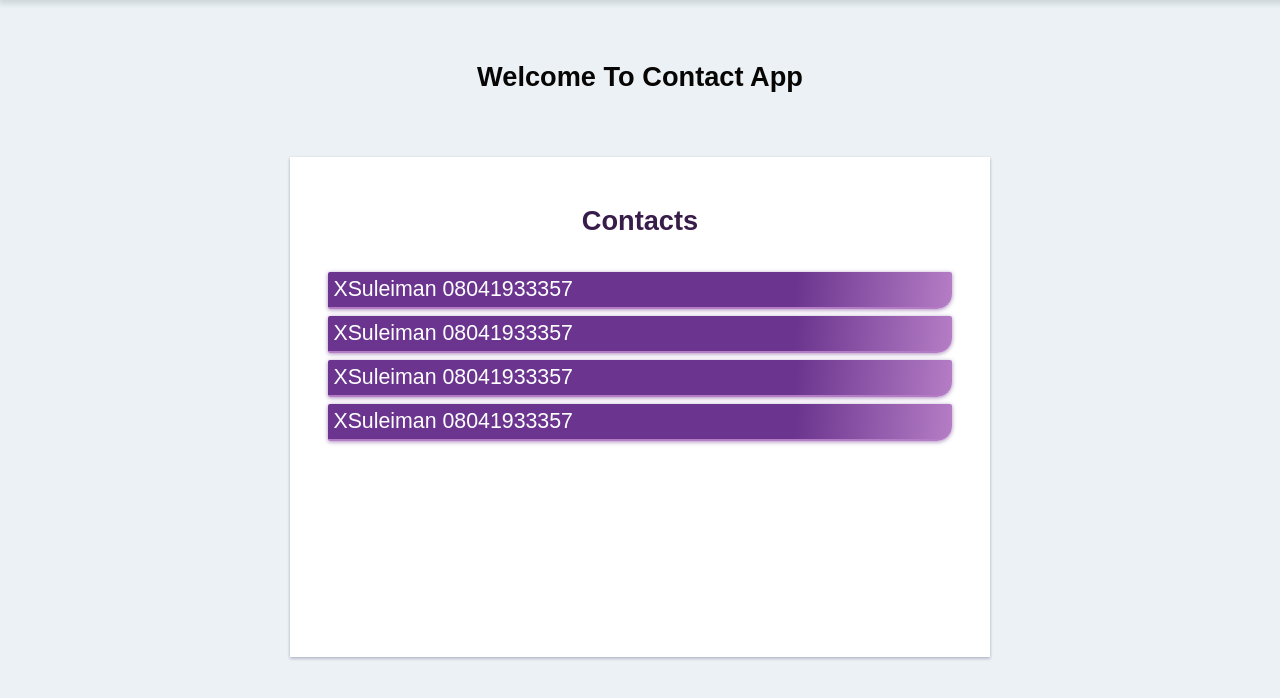
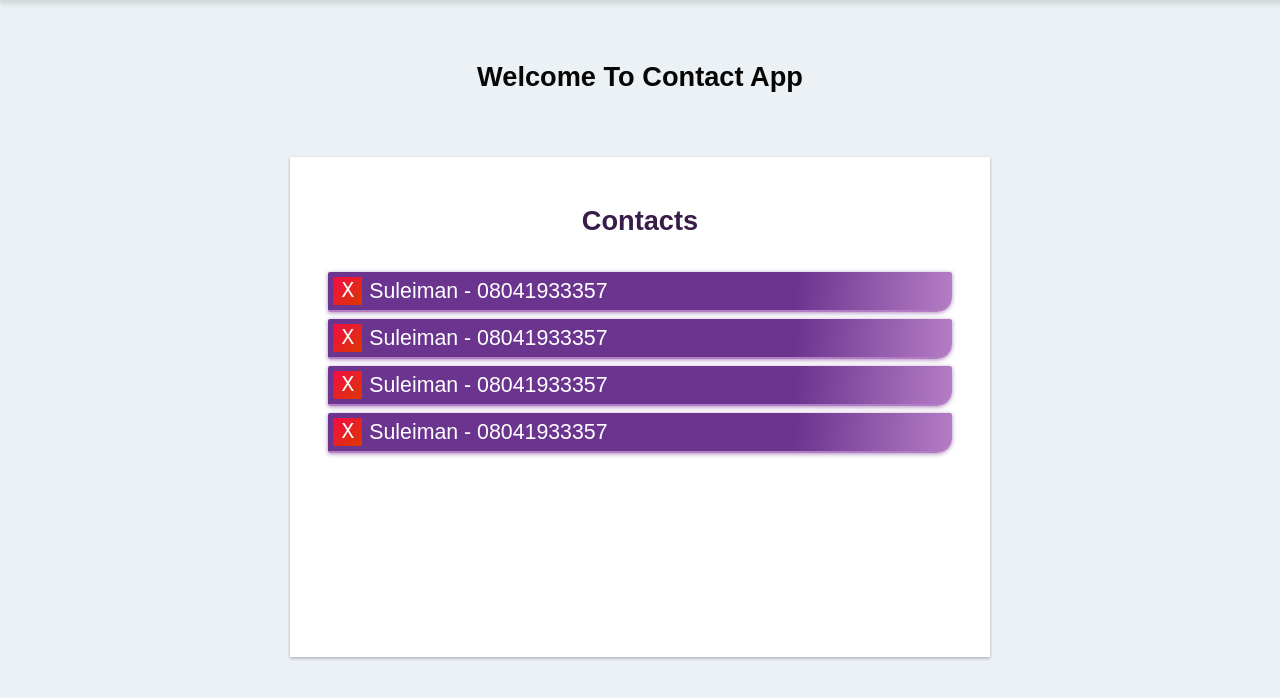
Before and after one commit to majiyd/contact-app, a React app: page / in a window 1280 px wide. Shown: the part 84-782 px from the top of the page. Built offline with nearby package versions, Linux system fonts and the light colour scheme.

Commit message:
finished designing contact component

```diff
--- a/src/components/Contact.js
+++ b/src/components/Contact.js
@@ -7,7 +7,7 @@ class Contact extends PureComponent {
     return (
       <div className={styles.contact}>
         <DeleteContact/>
-        <div>Suleiman 08041933357</div>
+        <div style={{margin: "auto 0"}}>Suleiman - 08041933357</div>
       </div>
     );
   }
--- a/src/components/DeleteContact.js
+++ b/src/components/DeleteContact.js
@@ -1,9 +1,10 @@
 import React, { PureComponent } from 'react';
+import styles from '../css/components/Contact.module.css'
 
 class DeleteContact extends PureComponent {
   render() {
     return (
-      <div>X</div>
+      <div className={styles.delete_contact}>X</div>
     );
   }
 }
--- a/src/css/components/Contact.module.css
+++ b/src/css/components/Contact.module.css
@@ -13,3 +13,28 @@
 .contact:nth-child(2){
   margin-top: 35px;
 }
+
+.delete_contact{
+  position: relative;
+  margin: auto 7px auto 0px;
+  cursor: pointer;
+  padding: 2px 8px;
+  background: linear-gradient(135deg, #f20c46, #db3800);
+  font-family: 'Courier New', Courier, monospace;
+}
+.delete_contact:before{
+  content:"";
+  position: absolute;
+  top: 0;
+  left: 0;
+  background-color: rgba(151, 67, 71, 0.5);
+  width: 0%;
+  height: 100%;
+  transition: 0.97s;
+
+}
+.delete_contact:hover:before{
+  width: 100%;
+  height: 100%;
+  transition: width 0.97s;
+}
--- a/src/css/components/Link.module.css
+++ b/src/css/components/Link.module.css
@@ -5,7 +5,6 @@
   display: inline-flex;
   background-color: white;
   border-bottom: 4px solid #3a1574;
-
 }
 .link > span{
   cursor: pointer;
@@ -14,7 +13,6 @@
   composes: link ;
   background-color: blueviolet;
   color: white;
-
 }
 @media (min-width: 767px){
   .link{
```
